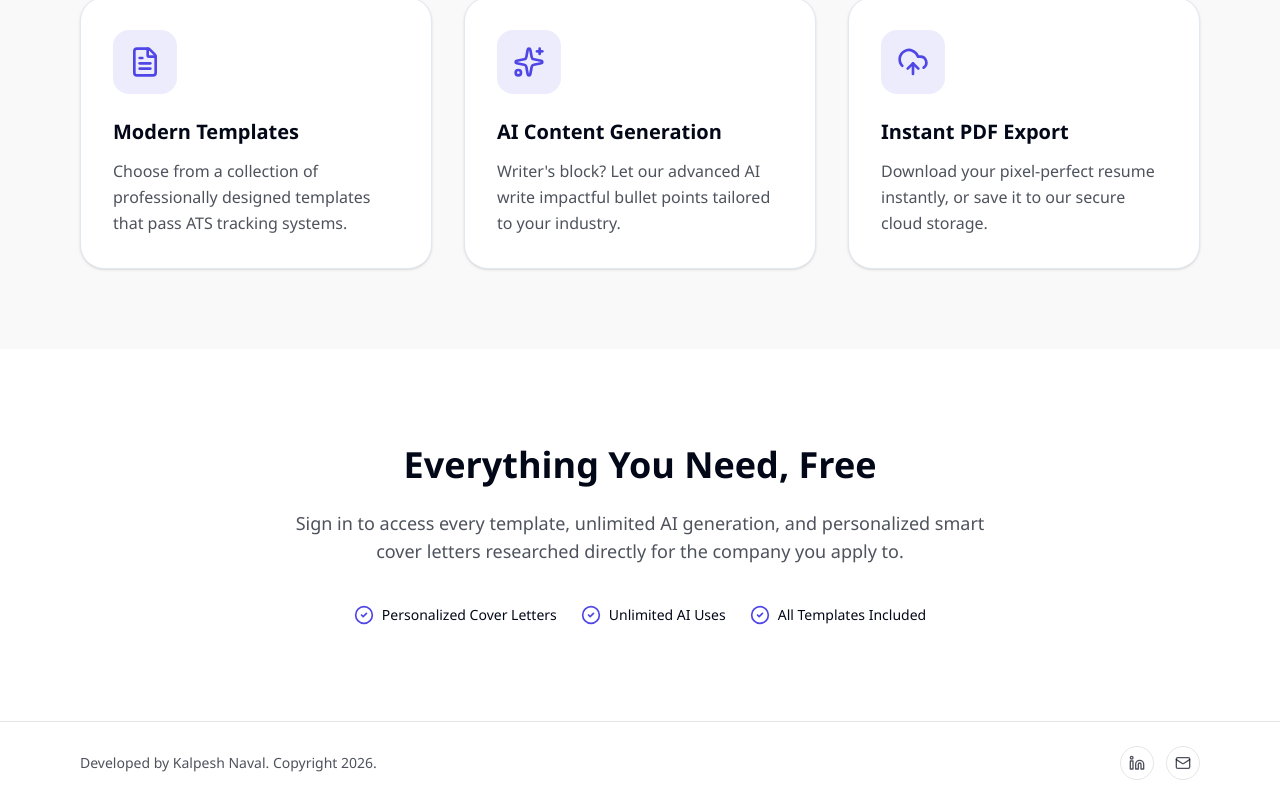
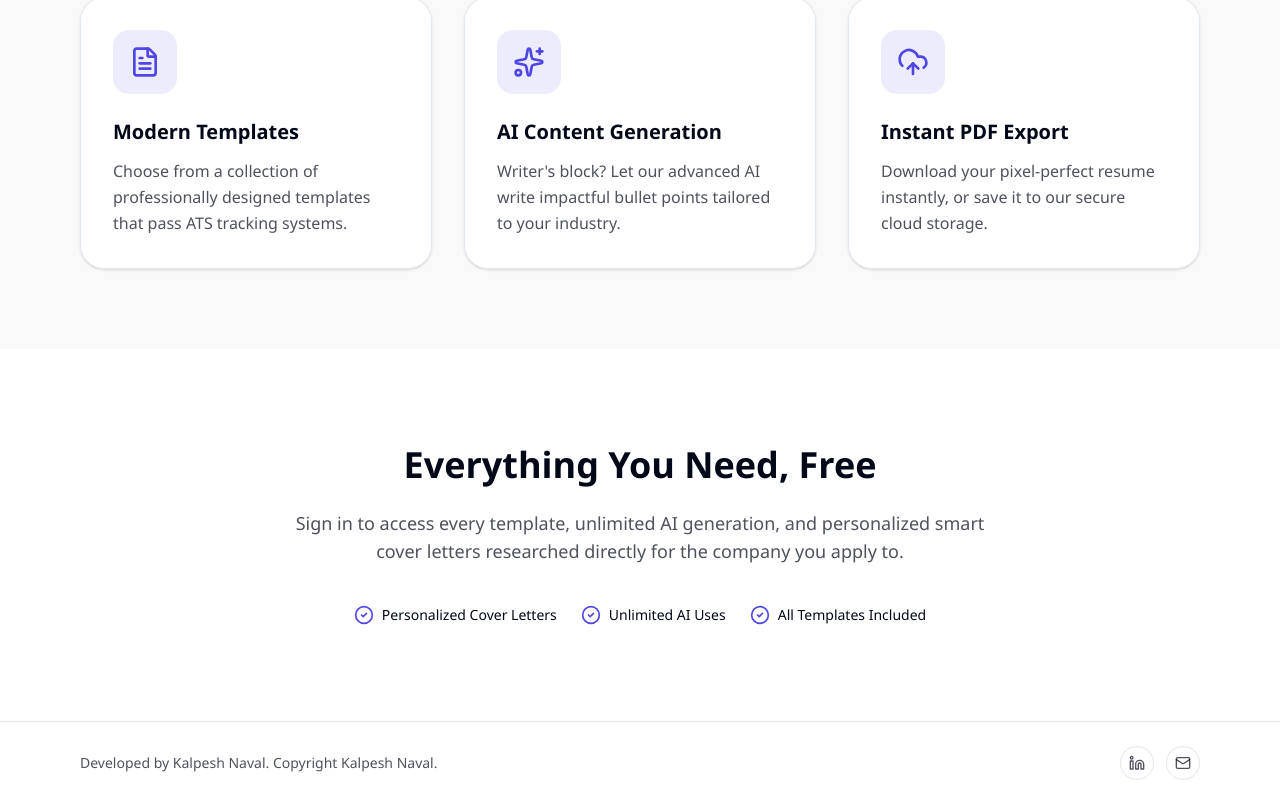
Before and after one commit to kalpeshnaval/resume-ai, a Next.js app: page / in a window 1280 px wide. Shown: the part 1003-1807 px from the top of the page. Built offline with nearby package versions, Linux system fonts and the light colour scheme; no server answers.

Commit message:
fixed deployment error

```diff
--- a/components/Footer.tsx
+++ b/components/Footer.tsx
@@ -4,7 +4,7 @@ export default function Footer() {
   return (
     <footer className="border-t border-foreground/10 bg-background/80">
       <div className="container mx-auto flex max-w-6xl flex-col gap-3 px-4 py-6 text-center text-sm text-foreground/70 md:flex-row md:items-center md:justify-between md:text-left">
-        <p>Developed by Kalpesh Naval. Copyright {new Date().getFullYear()}.</p>
+        <p>Developed by Kalpesh Naval. Copyright Kalpesh Naval.</p>
         <div className="flex items-center gap-3">
           <a
             href="https://www.linkedin.com/in/kalpeshnaval/"
```
